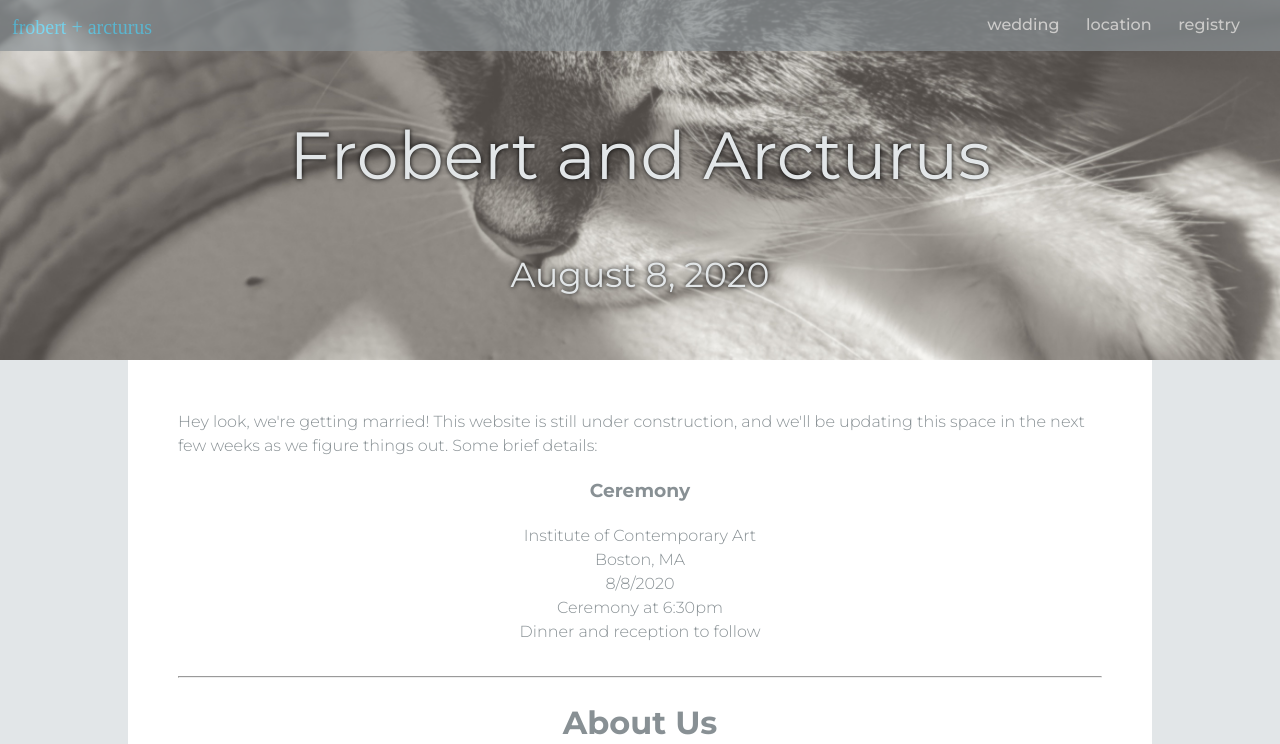
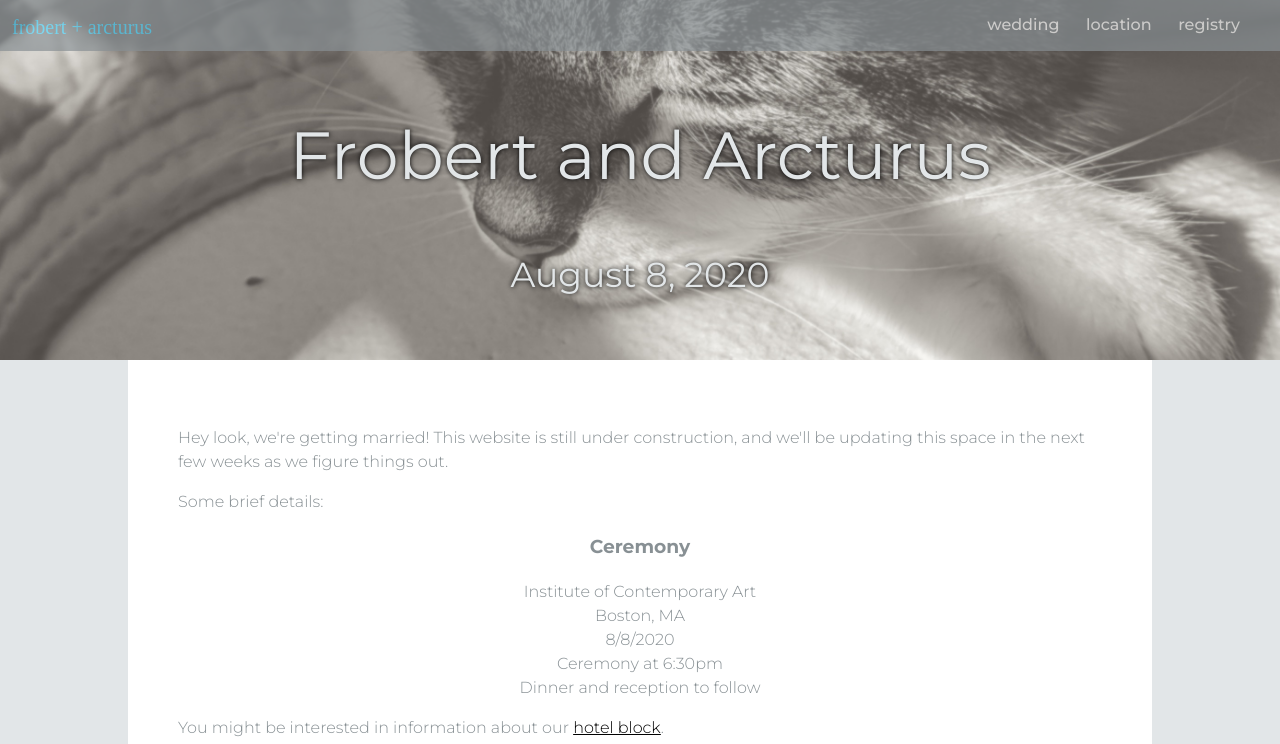
Before and after one commit to catoverdrive/catoverdrive.github.io, a Jekyll site: the page built from index.html, in a window 1280 px wide and 900 px high, cut to the strip 0-744 px from the top of the window. Built offline with Jekyll 4.4.1, drawn with Linux system fonts in a browser that asks for light colours; some web fonts are replaced.

Commit message:
update with note on main page

```diff
--- a/index.html
+++ b/index.html
@@ -5,9 +5,11 @@ header: "Frobert and Arcturus"
 subheader: August 8, 2020
 ---
 
-Hey look, we're getting married! This website is still under construction, and we'll be updating this space in the next few weeks as we figure things out.
+<p>Hey look, we're getting married! This website is still under
+construction, and we'll be updating this space in the next few
+weeks as we figure things out.</p>
 
-Some brief details:
+<p>Some brief details:</p>
 
 <div align="center">
 <h3>Ceremony</h3>
@@ -17,6 +19,9 @@ Institute of Contemporary Art
 <br>Ceremony at 6:30pm
 <br>Dinner and reception to follow
 </div>
+
+<p>You might be interested in information about our
+<a href="/location.html#Lodging">hotel block</a>.</p>
 
 <br>
 <hr />
--- a/location.html
+++ b/location.html
@@ -17,7 +17,7 @@ stops at the airport).
 There is a parking lot across the street from the ICA, and it costs $17 after 5pm. We do,
 however, strongly encourage you to find alternative transportation.
 
-<h2>Lodging</h2>
+<h2 id="Lodging">Lodging</h2>
 <p>We have a block of rooms at the <a href="https://www.seaportboston.com/">Boston Seaport Hotel</a>
 for $229 a night. In order to make a reservation, please call the hotel at 1-877-SEAPORT
 and request the group rate for the <b>Wang &amp; Myers Wedding</b> Room Block.</p>
```
